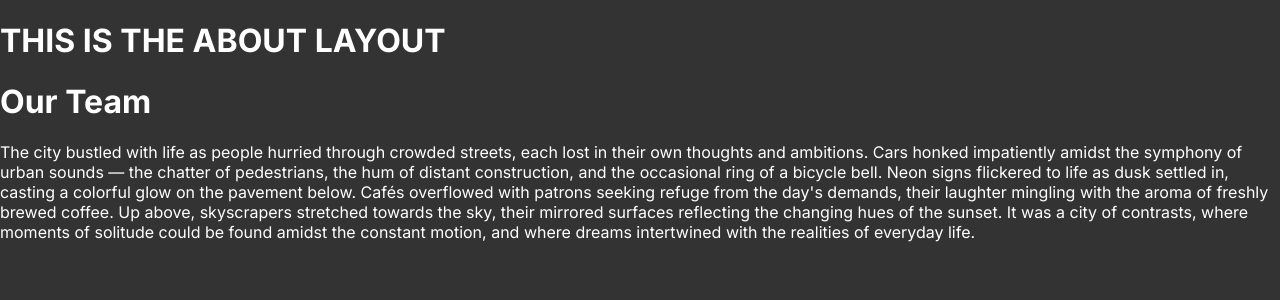
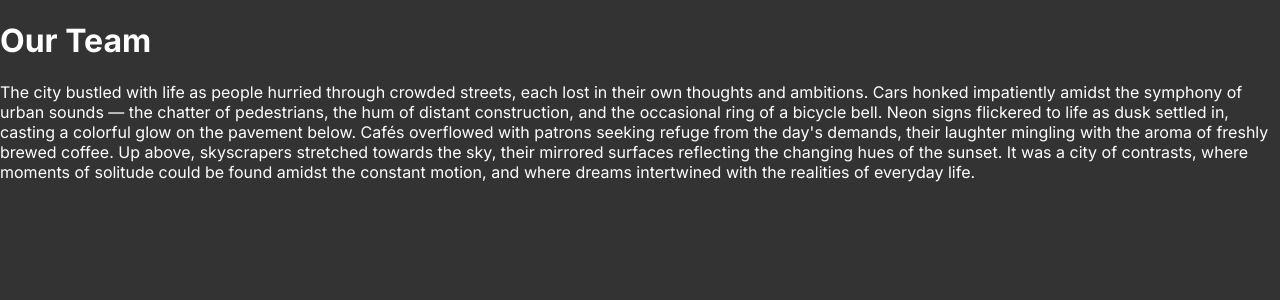
Before and after one commit to KausaChangs/next-sandbox, a Next.js app: page /about/team in a window 1280 px wide. Shown: the top 300 px of the page. Built offline with nearby package versions, Linux system fonts and the light colour scheme.

Commit message:
removed example layout
removed example layout

```diff
--- a/app/about/layout.jsx
+++ /dev/null
@@ -1,12 +0,0 @@
-import React from "react";
-
-const AboutLayout = ({ children }) => {
-  return (
-    <div>
-      <h1>THIS IS THE ABOUT LAYOUT</h1>
-      {children}
-    </div>
-  );
-};
-
-export default AboutLayout;
--- a/app/layout.js
+++ b/app/layout.js
@@ -4,7 +4,7 @@ import "./globals.css";
 const inter = Inter({ subsets: ["latin"] });
 
 export const metadata = {
-  title: "Create Next App",
+  title: "NextJS sandbox application",
   description: "Generated by create next app",
 };
 
```
